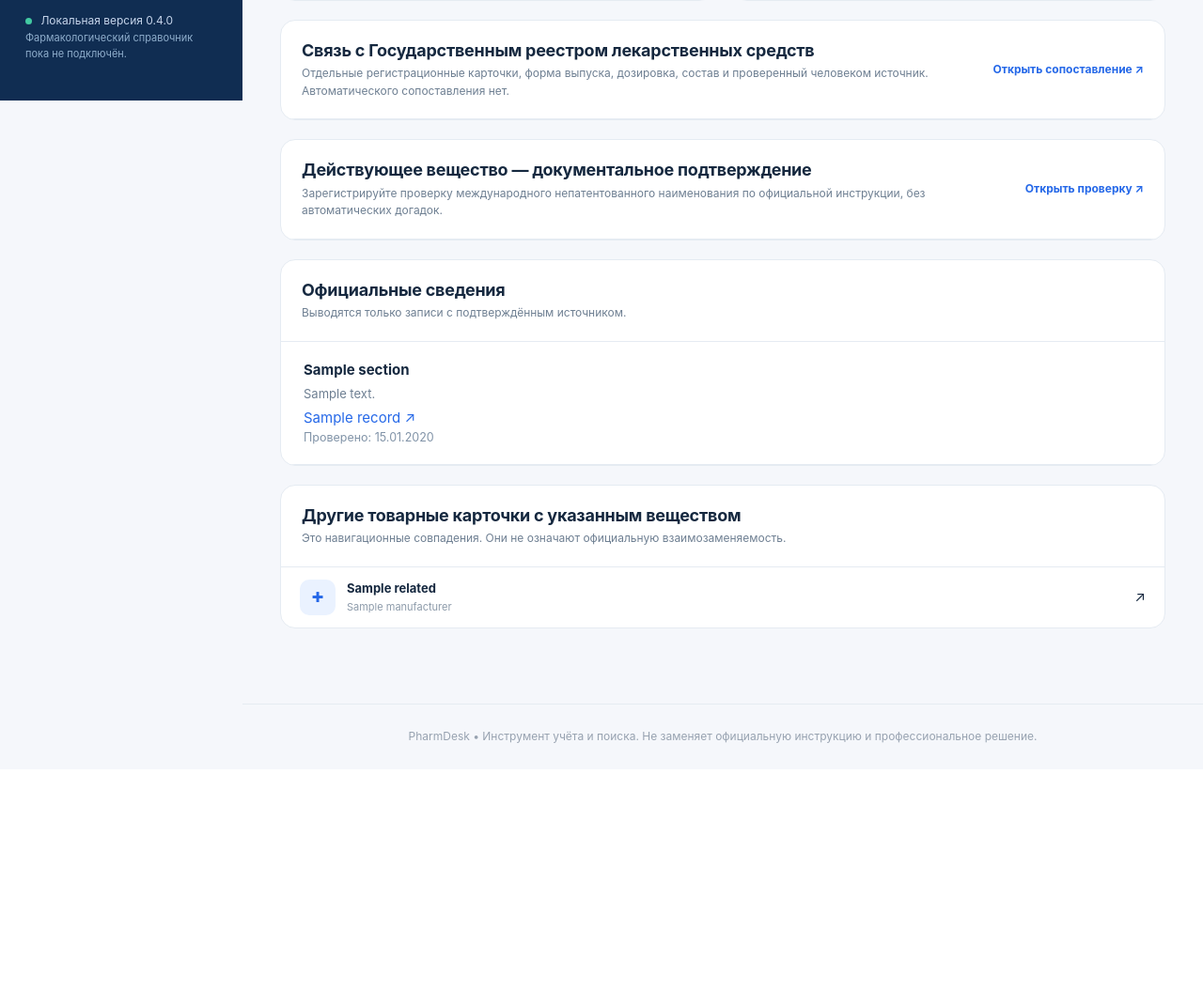
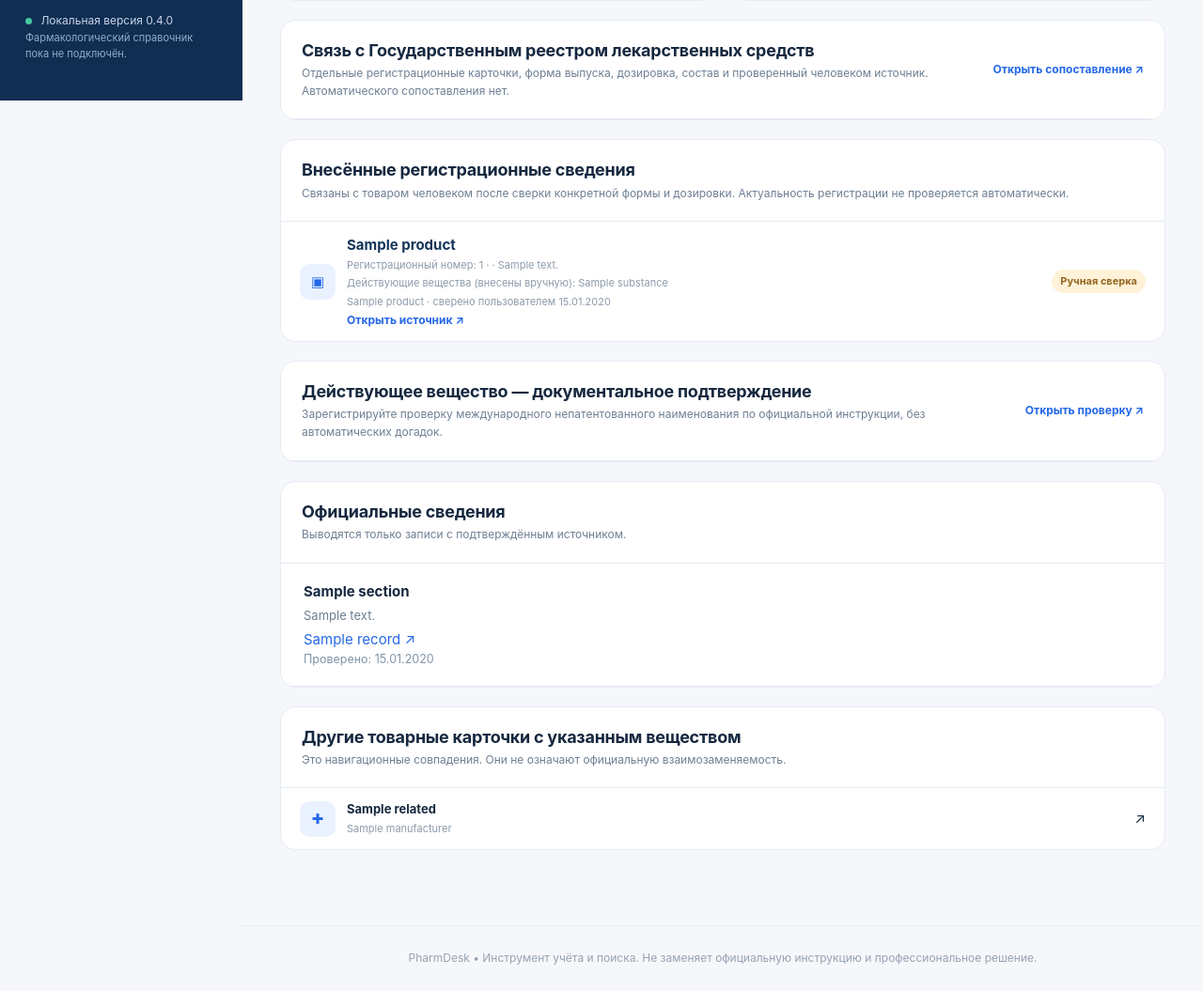
Before and after one commit to BogdanMaslyuk/PharmDesk, a FastAPI app: template app/templates/medicine.html in a window 1280 px wide. Shown: the part 693-1748 px from the top of the page at 94% size. Before the commit the page ends 1484 px from the top, so only its background shows below. Run offline with FastAPI, Linux system fonts and the light colour scheme; the template is opened without the code that fills it: most values are stand-ins (such as "Sample title", 1, 10 or a date in 2020).

Commit message:
Display registered substances only with traceable manual-source label

```diff
--- a/app/templates/medicine.html
+++ b/app/templates/medicine.html
@@ -10,6 +10,25 @@
 <p>Отдельные регистрационные карточки, форма выпуска, дозировка, состав и проверенный человеком источник. Автоматического сопоставления нет.</p></div>
 <a class="text-link" href="/medicines/{{medicine.id}}/registry">Открыть сопоставление ↗</a></div>
 </section>
+{% if registrations %}
+<section class="panel information-panel">
+  <div class="panel-head"><div><h2>Внесённые регистрационные сведения</h2><p>Связаны с товаром человеком после сверки конкретной формы и дозировки. Актуальность регистрации не проверяется автоматически.</p></div></div>
+  <div class="mini-list">
+    {% for match in registrations %}
+    <div class="mini-row"><div class="pill-icon">▣</div>
+      <div class="mini-copy">
+        <a class="drug-name" href="/catalog/{{match.product.id}}">{{match.product.trade_name}}</a>
+        <small>Регистрационный номер: {{match.product.registration_number}} · {{match.product.dosage_form}} · {{match.product.strength_text}}</small>
+        <small>Действующие вещества (внесены вручную): {{match.product.substances|map(attribute='substance.name')|join(', ')}}</small>
+        <small>{{match.product.source_title}} · сверено пользователем {{match.product.checked_on.strftime('%d.%m.%Y')}}</small>
+        <a class="text-link" href="{{match.product.source_url}}" target="_blank" rel="noopener noreferrer">Открыть источник ↗</a>
+      </div>
+      <span class="review-chip warn">Ручная сверка</span>
+    </div>
+    {% endfor %}
+  </div>
+</section>
+{% endif %}
 <section class="panel information-panel"><div class="panel-head"><div><h2>Действующее вещество — документальное подтверждение</h2><p>Зарегистрируйте проверку международного непатентованного наименования по официальной инструкции, без автоматических догадок.</p></div><a class="text-link" href="/medicines/{{medicine.id}}/identity">Открыть проверку ↗</a></div></section>
 <section class="panel information-panel"><div class="panel-head"><div><h2>Официальные сведения</h2><p>Выводятся только записи с подтверждённым источником.</p></div></div>{% for record in verified %}<div class="clinical-row"><b>{{ record.section }}</b><p>{{ record.text }}</p><a href="{{ record.source_url }}" rel="noopener noreferrer" target="_blank">{{ record.source_title }} ↗</a><small>Проверено: {{ record.reviewed_on.strftime('%d.%m.%Y') }}</small></div>{% else %}<div class="info-placeholder"><span>ⓘ</span><div><b>Инструкция пока не подключена</b><p>Не используйте пустую карточку для назначения, замены или оценки взаимодействий. Проверяйте актуальную инструкцию в <a href="https://grls.rosminzdrav.ru/" target="_blank" rel="noopener noreferrer">ГРЛС Минздрава России ↗</a>.</p></div></div>{% endfor %}</section>
 {% if related %}<section class="panel information-panel"><div class="panel-head"><div><h2>Другие товарные карточки с указанным веществом</h2><p>Это навигационные совпадения. Они не означают официальную взаимозаменяемость.</p></div></div><div class="mini-list">{% for m in related %}<a href="/medicines/{{ m.id }}" class="mini-row"><div class="pill-icon">✚</div><div class="mini-copy"><b>{{ m.name }}</b><small>{{ m.manufacturer or 'Производитель не указан' }}</small></div><span>↗</span></a>{% endfor %}</div></section>{% endif %}
```
